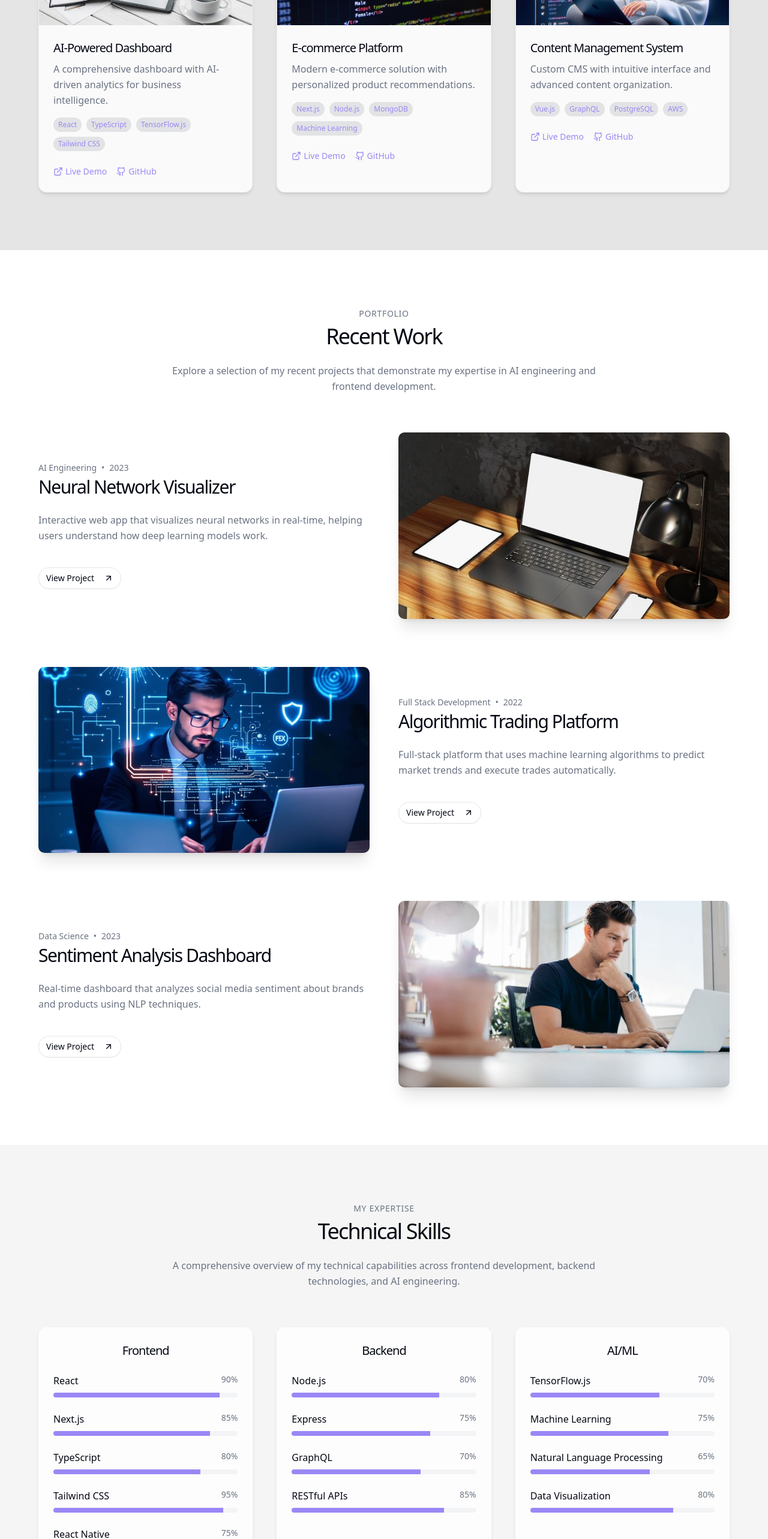
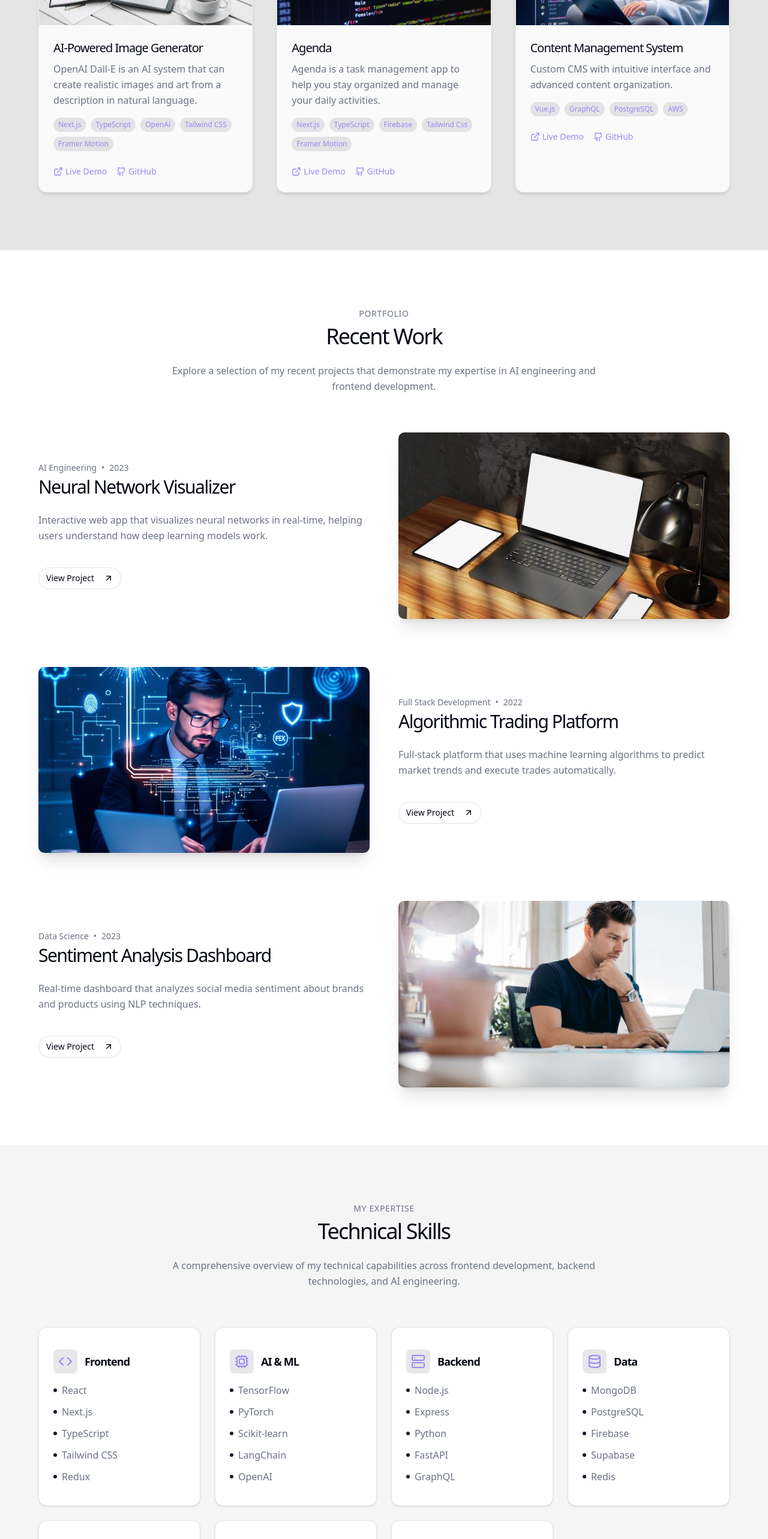
Before and after one commit to Alabere-coder/integritymedia, a Next.js app: page / in a window 1280 px wide. Shown: the part 2149-4715 px from the top of the page at 60% size. Built offline with nearby package versions, Linux system fonts and the light colour scheme.

Commit message:
Fixing the skills section

```diff
--- a/components/project.tsx
+++ b/components/project.tsx
@@ -4,25 +4,32 @@ import React from "react";
 import { motion } from "framer-motion";
 import { ExternalLink, Github } from "lucide-react";
 import Image from "next/image";
+import Link from "next/link";
 
 const projects = [
   {
-    title: "AI-Powered Dashboard",
+    title: "AI-Powered Image Generator",
     description:
-      "A comprehensive dashboard with AI-driven analytics for business intelligence.",
+      "OpenAI Dall-E is an AI system that can create realistic images and art from a description in natural language.",
     image: "/portf-img1.jpg",
-    tags: ["React", "TypeScript", "TensorFlow.js", "Tailwind CSS"],
-    liveLink: "#",
-    githubLink: "#",
+    tags: ["Next.js", "TypeScript", "OpenAi", "Tailwind CSS", "Framer Motion"],
+    liveLink: "/",
+    githubLink: "https://github.com/Alabere-coder/image-generator",
   },
   {
-    title: "E-commerce Platform",
+    title: "Agenda",
     description:
-      "Modern e-commerce solution with personalized product recommendations.",
+      "Agenda is a task management app to help you stay organized and manage your daily activities.",
     image: "/port3.jpeg",
-    tags: ["Next.js", "Node.js", "MongoDB", "Machine Learning"],
-    liveLink: "#",
-    githubLink: "#",
+    tags: [
+      "Next.js",
+      "TypeScript",
+      "Firebase",
+      "Tailwind Css",
+      "Framer Motion",
+    ],
+    liveLink: "/",
+    githubLink: "https://github.com/Alabere-coder/agenda",
   },
   {
     title: "Content Management System",
@@ -30,8 +37,8 @@ const projects = [
       "Custom CMS with intuitive interface and advanced content organization.",
     image: "/port2.jpeg",
     tags: ["Vue.js", "GraphQL", "PostgreSQL", "AWS"],
-    liveLink: "#",
-    githubLink: "#",
+    liveLink: "/",
+    githubLink: "/",
   },
 ];
 
@@ -98,7 +105,7 @@ const Project: React.FC = () => {
                 </div>
 
                 <div className="flex space-x-4">
-                  <a
+                  <Link
                     href={project.liveLink}
                     className="flex items-center space-x-1 text-sm text-[#9b87f5] hover:text-[#9b87f5]/80 transition-colors"
                     target="_blank"
@@ -106,8 +113,8 @@ const Project: React.FC = () => {
                   >
                     <ExternalLink size={16} />
                     <span>Live Demo</span>
-                  </a>
-                  <a
+                  </Link>
+                  <Link
                     href={project.githubLink}
                     className="flex items-center space-x-1 text-sm text-[#9b87f5] hover:text-[#9b87f5]/80 transition-colors"
                     target="_blank"
@@ -115,7 +122,7 @@ const Project: React.FC = () => {
                   >
                     <Github size={16} />
                     <span>GitHub</span>
-                  </a>
+                  </Link>
                 </div>
               </div>
             </motion.div>
--- a/components/skills.tsx
+++ b/components/skills.tsx
@@ -1,34 +1,51 @@
 import React from "react";
 import { motion } from "framer-motion";
+import {
+  Code,
+  Cpu,
+  Database,
+  Globe,
+  Layers,
+  Palette,
+  Server,
+} from "lucide-react";
+import { Card, CardContent } from "@/components/ui/card";
 
-const skillCategories = [
+const skills = [
   {
-    title: "Frontend",
-    skills: [
-      { name: "React", level: 90 },
-      { name: "Next.js", level: 85 },
-      { name: "TypeScript", level: 80 },
-      { name: "Tailwind CSS", level: 95 },
-      { name: "React Native", level: 75 },
-    ],
+    category: "Frontend",
+    icon: <Code className="text-[#9b87f5]" />,
+    items: ["React", "Next.js", "TypeScript", "Tailwind CSS", "Redux"],
   },
   {
-    title: "Backend",
-    skills: [
-      { name: "Node.js", level: 80 },
-      { name: "Express", level: 75 },
-      { name: "GraphQL", level: 70 },
-      { name: "RESTful APIs", level: 85 },
-    ],
+    category: "AI & ML",
+    icon: <Cpu className="text-[#9b87f5]" />,
+    items: ["TensorFlow", "PyTorch", "Scikit-learn", "LangChain", "OpenAI"],
   },
   {
-    title: "AI/ML",
-    skills: [
-      { name: "TensorFlow.js", level: 70 },
-      { name: "Machine Learning", level: 75 },
-      { name: "Natural Language Processing", level: 65 },
-      { name: "Data Visualization", level: 80 },
-    ],
+    category: "Backend",
+    icon: <Server className="text-[#9b87f5]" />,
+    items: ["Node.js", "Express", "Python", "FastAPI", "GraphQL"],
+  },
+  {
+    category: "Data",
+    icon: <Database className="text-[#9b87f5]" />,
+    items: ["MongoDB", "PostgreSQL", "Firebase", "Supabase", "Redis"],
+  },
+  {
+    category: "DevOps",
+    icon: <Layers className="text-[#9b87f5]" />,
+    items: ["Docker", "AWS", "CI/CD", "Vercel", "GitHub Actions"],
+  },
+  {
+    category: "Design",
+    icon: <Palette className="text-[#9b87f5]" />,
+    items: ["Figma", "Adobe XD", "UI/UX", "Responsive Design", "Animations"],
+  },
+  {
+    category: "Languages",
+    icon: <Globe className="text-[#9b87f5]" />,
+    items: ["JavaScript", "TypeScript", "Python", "HTML/CSS", "SQL"],
   },
 ];
 
@@ -55,43 +72,36 @@ const Skills: React.FC = () => {
           </p>
         </motion.div>
 
-        <div className="grid grid-cols-1 md:grid-cols-3 gap-10">
-          {skillCategories.map((category, categoryIndex) => (
+        <div className="grid grid-cols-1 sm:grid-cols-2 lg:grid-cols-4 gap-6">
+          {skills.map((skill, index) => (
             <motion.div
-              key={categoryIndex}
-              className="glass-card p-6 rounded-xl"
+              key={index}
               initial={{ opacity: 0, y: 20 }}
               whileInView={{ opacity: 1, y: 0 }}
               viewport={{ once: true, margin: "-100px" }}
-              transition={{ duration: 0.5, delay: categoryIndex * 0.1 }}
+              transition={{ duration: 0.5, delay: index * 0.1 }}
             >
-              <h3 className="text-xl font-medium mb-6 text-center">
-                {category.title}
-              </h3>
-              <div className="space-y-6">
-                {category.skills.map((skill, skillIndex) => (
-                  <div key={skillIndex}>
-                    <div className="flex justify-between mb-2">
-                      <span>{skill.name}</span>
-                      <span className="text-sm text-muted-foreground">
-                        {skill.level}%
-                      </span>
+              <Card key={index} className="overflow-hidden">
+                <CardContent className="p-6">
+                  <div className="flex items-center gap-3 mb-4">
+                    <div className="p-2 rounded-md bg-primary/10 text-primary">
+                      {skill.icon}
                     </div>
-                    <div className="h-2 bg-secondary rounded-full overflow-hidden">
-                      <motion.div
-                        className="h-full bg-[#9b87f5]"
-                        initial={{ width: 0 }}
-                        whileInView={{ width: `${skill.level}%` }}
-                        viewport={{ once: true, margin: "-100px" }}
-                        transition={{
-                          duration: 1,
-                          delay: 0.2 + skillIndex * 0.1,
-                        }}
-                      />
-                    </div>
+                    <h3 className="font-semibold text-lg">{skill.category}</h3>
                   </div>
-                ))}
-              </div>
+                  <ul className="space-y-3">
+                    {skill.items.map((item, idx) => (
+                      <li
+                        key={idx}
+                        className="text-muted-foreground flex items-center gap-2"
+                      >
+                        <div className="w-1.5 h-1.5 rounded-full bg-primary"></div>
+                        {item}
+                      </li>
+                    ))}
+                  </ul>
+                </CardContent>
+              </Card>
             </motion.div>
           ))}
         </div>
```
